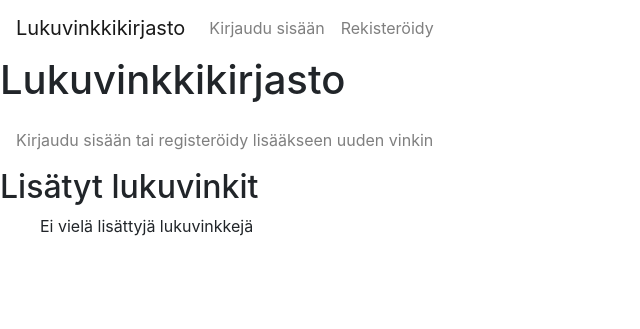
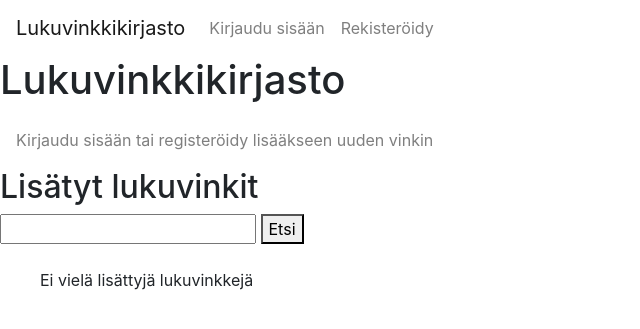
Before and after one commit to hhautajarvi/Ohtuminiprojekti, a Flask app: page / in a window 1280 px wide. Shown: the top 329 px of the page, without its empty margins (0-640 px from the left). Run offline with Flask 2, Linux system fonts and the light colour scheme; data that the repository does not hold is empty.

Commit message:
add search box to index.html

```diff
--- a/src/templates/index.html
+++ b/src/templates/index.html
@@ -33,6 +33,12 @@ Lukuvinkkikirjasto
 {% endif %}
 {% endwith %}
 
+<form action="/" method="POST">
+  <input type="text" id="query">
+  <button type="submit">Etsi</button>
+</form>
+<br>
+
 {% if tips %}
 <form action="/" method="POST">
 <ul>
```
